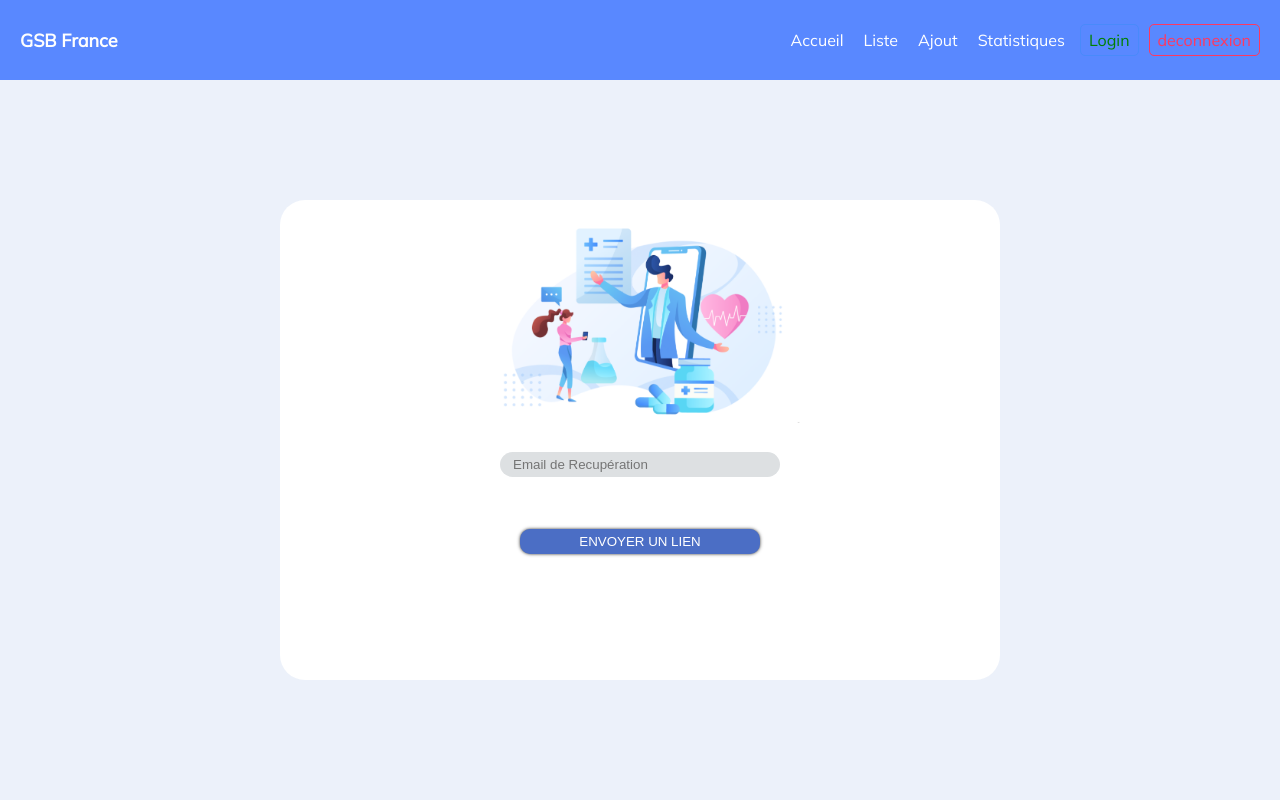
After one commit to ilan990/gsb-Symfony, a Symfony app: template templates/login/loginRecuperation.html.twig in a window 1280 px wide. The commit adds this page. Run offline with Twig, Linux system fonts and the light colour scheme; the template is opened without the code that fills it, so the values that code supplies are empty; some libraries are stand-ins or nearby versions.

Commit message:
login Recuperation page

```diff
--- a/templates/login/index.html.twig
+++ b/templates/login/index.html.twig
@@ -11,14 +11,14 @@
             <form action="{{ path('login') }}" method="post">
                 <img src="img/login.png" style="width: 40vh">
                 <br><br>
-                <label for="username">Email:</label>
+                <label for="username">Email :</label>
                 <input type="text" id="username" name="_username" value="{{ last_username }}"/>
                 <br>
-                <label for="password">Password:</label>
+                <label for="password">Password :</label>
                 <input type="password" id="password" name="_password"/>
                 <br>
                 <button type="submit" class="btn">CONNEXION</button>
-                <h4>Mot de passe oublié</h4>
+                <h4 onclick="location.href='loginRecuperation'">Mot de passe oublié</h4>
             </form>
         </div>
     </div>
--- /dev/null
+++ b/templates/login/loginRecuperation.html.twig
@@ -0,0 +1,19 @@
+{% extends 'base.html.twig' %}
+
+{% block title %}Hello LoginController!{% endblock %}
+
+{% block body %}
+
+    <div class="alignDiv">
+        <div class="modalAjout" style="padding-top: 2vh">
+            <form action="{{ path('login') }}" method="post">
+                <img src="img/login.png" style="width: 40vh">
+                <br><br>
+                <input type="text" id="username" name="_username" placeholder="Email de Recupération"/>
+                <br>
+                <br>
+                <button type="submit" class="btn">ENVOYER UN LIEN</button>
+            </form>
+        </div>
+    </div>
+{% endblock %}
--- a/templates/region/edit.html.twig
+++ b/templates/region/edit.html.twig
@@ -6,12 +6,10 @@
 <div class="alignDiv">
     <div class="modalAjout">
     <h1>Edit Region</h1>
-
+    <br><br>
     {{ include('region/_form.html.twig', {'button_label': 'Update'}) }}
-
-    <a href="{{ path('region_index') }}">back to list</a>
-
     {{ include('region/_delete_form.html.twig') }}
+        <a href="{{ path('region_index') }}">back to list</a>
     </div>
 </div>
 {% endblock %}
--- a/templates/region/index.html.twig
+++ b/templates/region/index.html.twig
@@ -22,7 +22,7 @@
                 <td>{{ region[0].NomRegion}}</td>
 {# why should we right NomRegion instead of nom_region?#}
                 <td>
-                    <a href="{{ path('region_edit', {'id': region[0].id}) }}"><img class="icon" src="img/edit.png"></a>
+                    <a href="{{ path('region_edit', {'id': region[0].id}) }}"><img src="img/edit.png" style="width: 1px"></a>
                 </td>
             </tr>
         {% else %}
--- a/templates/secteur/new.html.twig
+++ b/templates/secteur/new.html.twig
@@ -4,7 +4,6 @@
 
 {% block body %}
     <div class="alignDiv">
-        <img src="img/heart-beat.png" >
         <div class="modalAjout">
             <div style="margin-top: 20px" >
                 <h1>Quelle secteur</h1><br>
--- a/templates/visiteur/edit.html.twig
+++ b/templates/visiteur/edit.html.twig
@@ -4,9 +4,9 @@
 
 {% block body %}
 <div class="alignDiv">
-    <div class="modalAjout">
+    <div class="modalAjout" style="height:75vh";>
     <h1>Edit Visiteur</h1>
-
+    <br>
     {{ include('visiteur/_form.html.twig', {'button_label': 'Update'}) }}
 
     <a href="{{ path('visiteur_index') }}">back to list</a>
```
Also changed, not shown: src/Controller/LoginController.php (+9 -0 lines), templates/secteur/edit.html.twig (+4 -4 lines).
